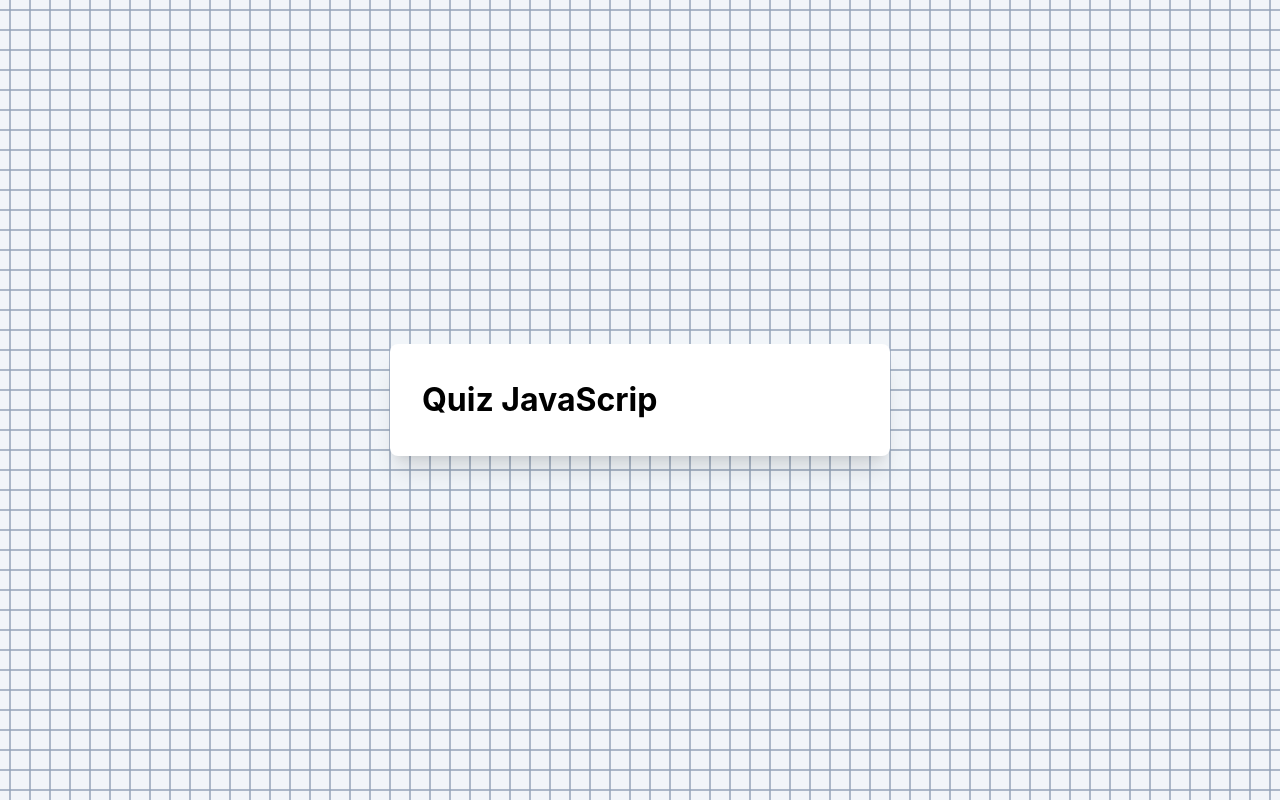
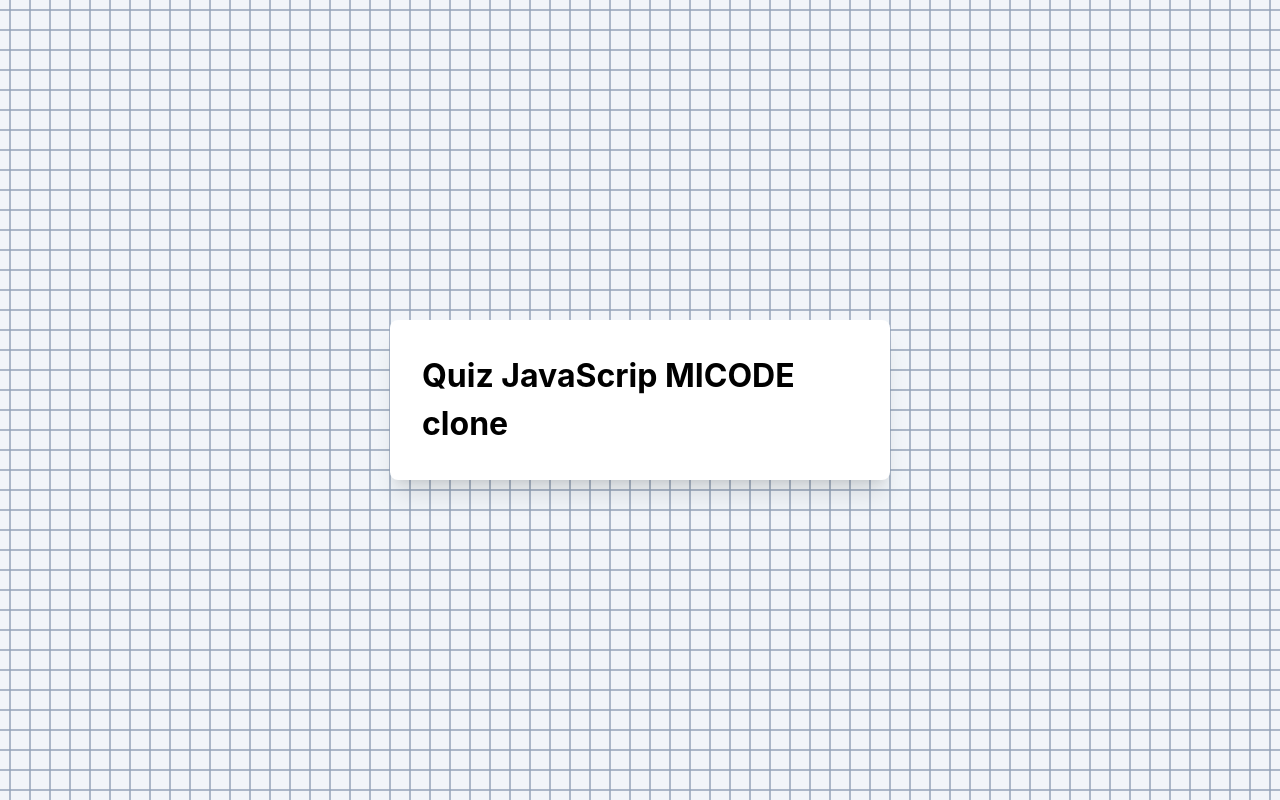
Before and after one commit to Sethios-Notebook/Quiz_JavaScript, a website built with Vite: page v1/index.html in a window 1280 px wide. Built offline with nearby package versions, Linux system fonts and the light colour scheme.

Commit message:
fun exercice

```diff
--- a/v1/index.html
+++ b/v1/index.html
@@ -8,7 +8,7 @@
   </head>
   <body>
     <div id="app">
-      <h1>Quiz JavaScrip</h1>
+      <h1>Quiz JavaScrip MICODE clone</h1>
     </div>
     <script type="module" src="/main.js"></script>
   </body>
```
Also changed, not shown: v1/main.js (line endings or trailing spaces).
